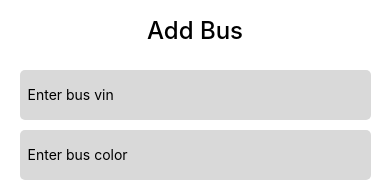
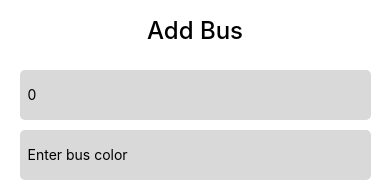
Before and after one commit to zeinshhadi/b-route-app, a React Native app in the folder frontend/: screen /AddBusScreen in a window 390 px wide. Shown: the part 218-400 px from the top of the page. Built offline with nearby package versions, Linux system fonts and the light colour scheme.

Commit message:
Frontend <> Fetching adding bus successfully

```diff
--- a/frontend/screens/adminScreens/AddBusScreen.js
+++ b/frontend/screens/adminScreens/AddBusScreen.js
@@ -4,6 +4,7 @@ import Button from "../../components/common/Button";
 import { Dropdown } from "react-native-element-dropdown";
 import Colors from "../../utils/colors";
 import { useSelector, useDispatch } from "react-redux";
+import axios from "axios";
 const AddBusScreen = () => {
   const authState = useSelector((state) => state.auth);
   const dispatch = useDispatch();
@@ -21,11 +22,11 @@ const AddBusScreen = () => {
   const [value, setValue] = useState(null);
   const [isFocus, setIsFocus] = useState(false);
   const [busInfo, setBusInfo] = useState({
-    vin: "",
+    vin: 0,
     color: "",
-    plate_number: "",
+    plate_number: 0,
     model: "",
-    number_of_seats: "",
+    number_of_seats: 0,
     zone_id: 0,
   });
 
@@ -39,7 +40,6 @@ const AddBusScreen = () => {
   };
 
   const handleRegister = async () => {
-    console.log(authState.token);
     try {
       if (!busInfo.vin || !busInfo.color || !busInfo.plate_number || !busInfo.model || !busInfo.number_of_seats) {
         console.error("Please fill in all fields");
@@ -59,7 +59,7 @@ const AddBusScreen = () => {
 
       console.log("Registration Request Data:", registrationData);
 
-      const response = await axios.post("http://192.168.0.101:8000/api/register/driver", registrationData, {
+      const response = await axios.post("http://192.168.0.101:8000/api/register/bus", registrationData, {
         headers: {
           Authorization: authorization,
         },
```
